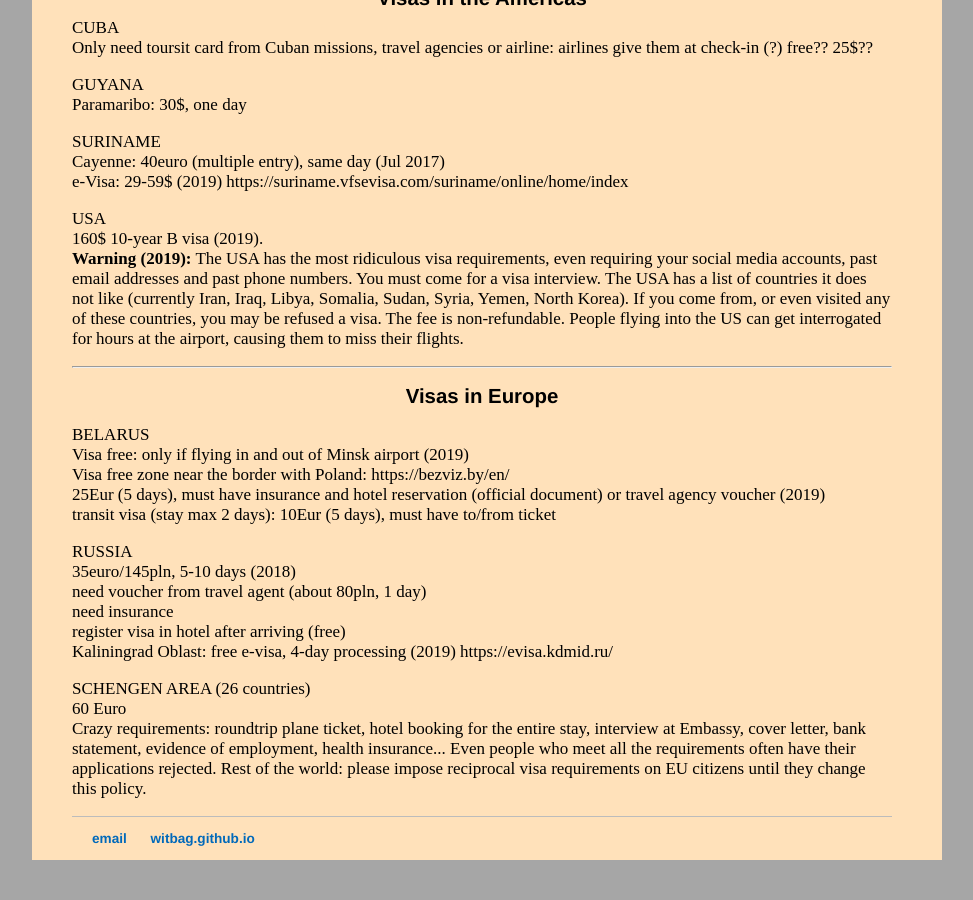
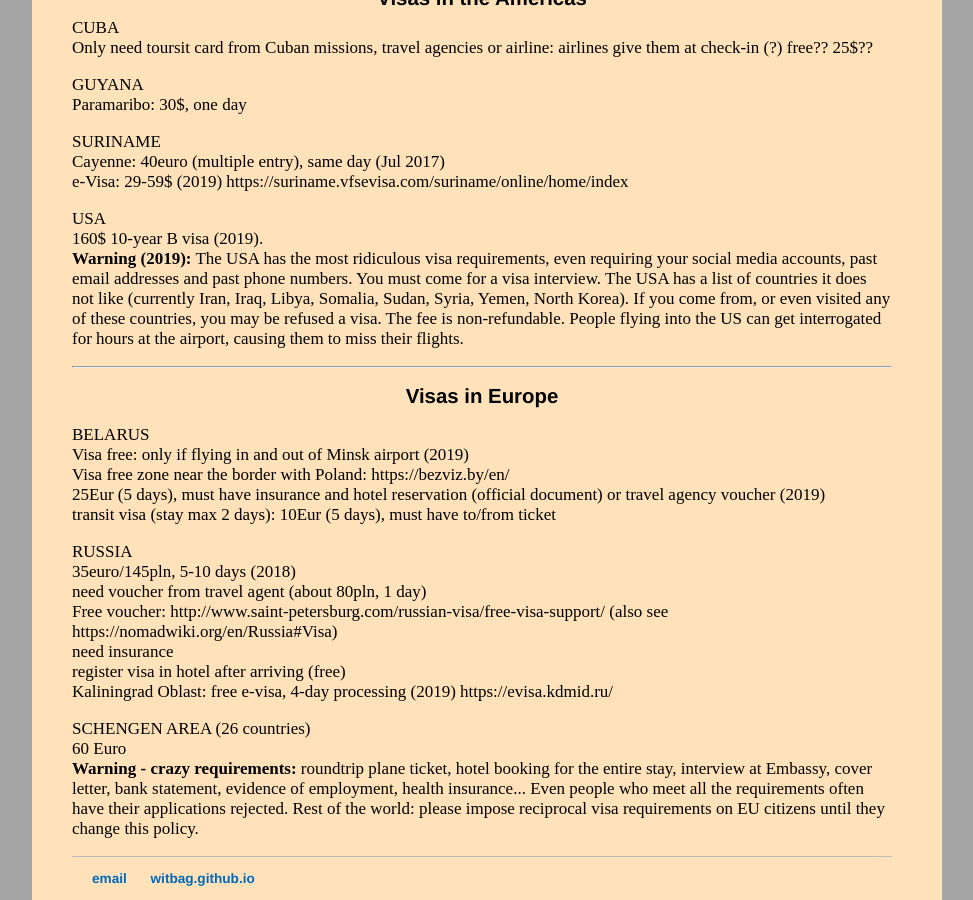
Before and after one commit to witbag/witbag.github.io, a Jekyll site: the page built from travel/visas.html, in a window 1280 px wide and 900 px high, scrolled down 6614 px. Shown: the whole window, without its empty margins (153-1126 px from the left). Built offline with Jekyll 4.4.1, drawn with Linux system fonts in a browser that asks for light colours; before the commit the page ends 7474 px from its top, so only the background shows below that.

Commit message:
Update visas.html

```diff
--- a/travel/visas.html
+++ b/travel/visas.html
@@ -121,5 +121,5 @@
 <hr>
 <p><a id="europe"></a><center><h4>Visas in Europe</h4></center>
 <p>BELARUS<br />Visa free: only if flying in and out of Minsk airport (2019)<br />Visa free zone near the border with Poland: https://bezviz.by/en/<br />25Eur (5 days), must have insurance and hotel reservation (official document) or travel agency voucher (2019)<br />transit visa (stay max 2 days): 10Eur (5 days), must have to/from ticket</p>
-<p>RUSSIA<br />35euro/145pln, 5-10 days (2018)<br />need voucher from travel agent (about 80pln, 1 day)<br />need insurance<br />register visa in hotel after arriving (free)<br />Kaliningrad Oblast: free e-visa, 4-day processing (2019) https://evisa.kdmid.ru/</p>
-<p>SCHENGEN AREA (26 countries)<br />60 Euro<br />Crazy requirements: roundtrip plane ticket, hotel booking for the entire stay, interview at Embassy, cover letter, bank statement, evidence of employment, health insurance... Even people who meet all the requirements often have their applications rejected. Rest of the world: please impose reciprocal visa requirements on EU citizens until they change this policy.</p>
+<p>RUSSIA<br />35euro/145pln, 5-10 days (2018)<br />need voucher from travel agent (about 80pln, 1 day)<br />Free voucher: http://www.saint-petersburg.com/russian-visa/free-visa-support/ (also see https://nomadwiki.org/en/Russia#Visa)<br />need insurance<br />register visa in hotel after arriving (free)<br />Kaliningrad Oblast: free e-visa, 4-day processing (2019) https://evisa.kdmid.ru/</p>
+<p>SCHENGEN AREA (26 countries)<br />60 Euro<br /><b>Warning - crazy requirements:</b> roundtrip plane ticket, hotel booking for the entire stay, interview at Embassy, cover letter, bank statement, evidence of employment, health insurance... Even people who meet all the requirements often have their applications rejected. Rest of the world: please impose reciprocal visa requirements on EU citizens until they change this policy.</p>
```
